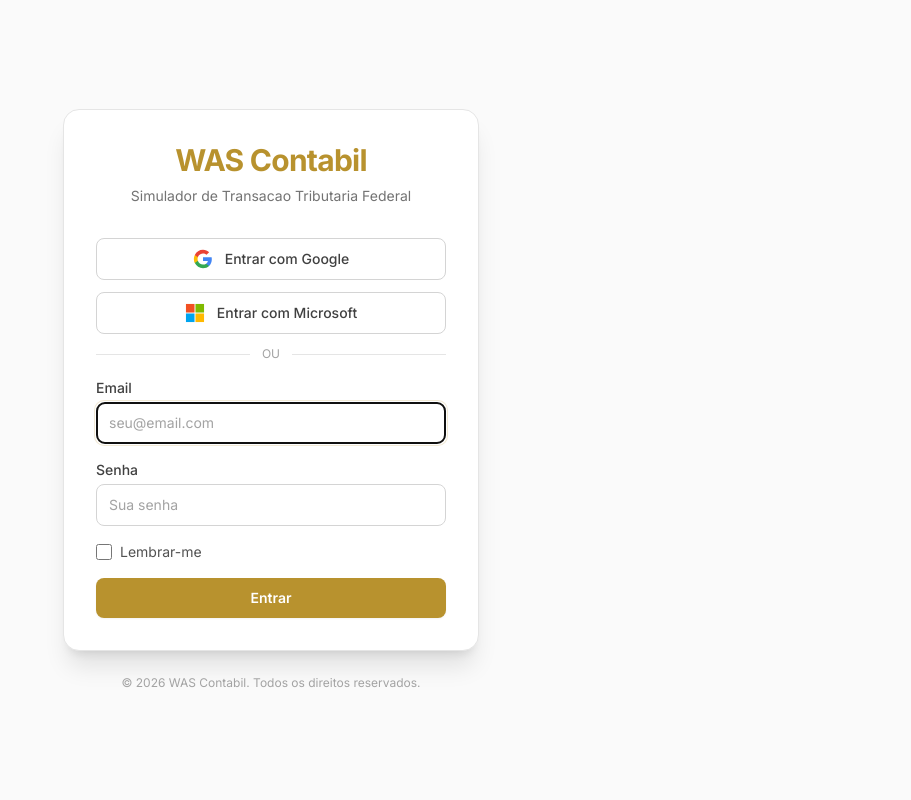
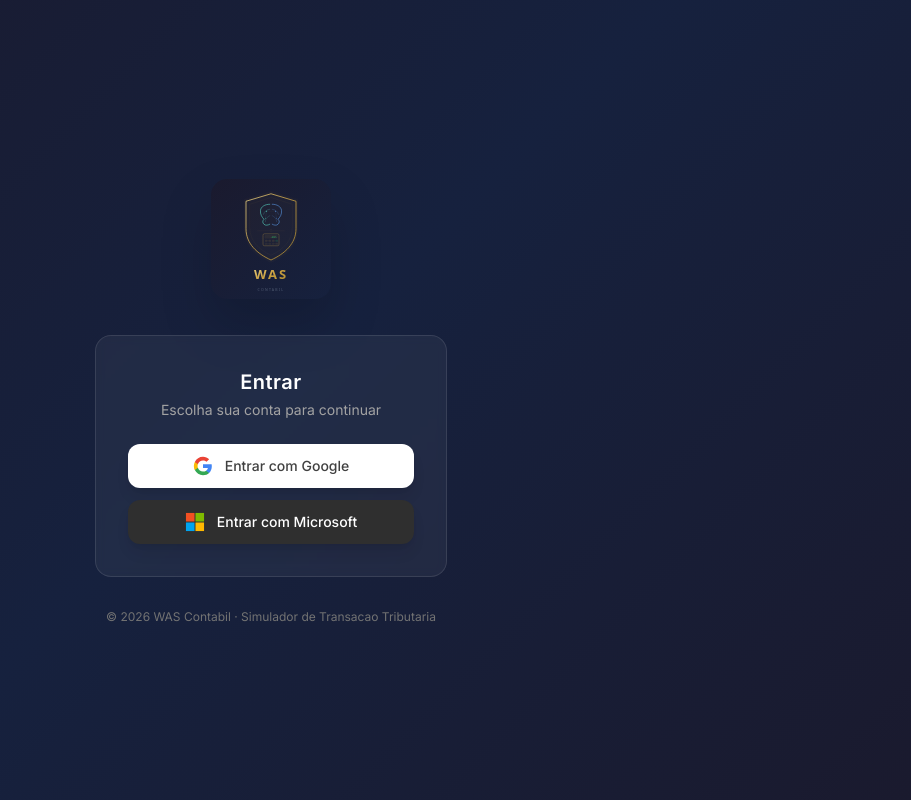
Before and after one commit to williamroot/was-contabil, a Django app: page /login/ in a window 1280 px wide. Shown: the whole page, without its empty margins (369-1280 px from the left). Run offline with Django 5.2, Linux system fonts and the light colour scheme; some libraries are stand-ins or nearby versions.

Commit message:
feat: tela de login com logo + navbar com favicon + remover login por senha
- Login: fundo escuro com gradiente, logo SVG centralizado, apenas OAuth
- Removido formulario de email/senha (somente Google e Microsoft)
- Botoes OAuth com estilo premium (branco Google, dark Microsoft)
- Navbar: favicon.svg ao lado do nome
- base.html: favicon.svg como icone do browser

```diff
--- a/templates/base.html
+++ b/templates/base.html
@@ -7,6 +7,7 @@
   <meta charset="UTF-8">
   <meta name="viewport" content="width=device-width, initial-scale=1.0">
   <title>{% block title %}WAS Contábil{% endblock %}</title>
+  <link rel="icon" type="image/svg+xml" href="{% static 'favicon.svg' %}">
 
   <!-- Google Fonts: Inter -->
   <link rel="preconnect" href="https://fonts.googleapis.com">
--- a/templates/components/_navbar.html
+++ b/templates/components/_navbar.html
@@ -1,3 +1,4 @@
+{% load static %}
 <!-- Navbar responsiva: dark bg, hamburger mobile, Alpine.js toggle -->
 <nav class="bg-surface-900 text-white shadow-lg" x-data="{ mobileOpen: false }">
   <div class="mx-auto max-w-7xl px-4 sm:px-6 lg:px-8">
@@ -5,8 +6,9 @@
 
       <!-- Logo -->
       <div class="flex-shrink-0">
-        <a href="{% url 'core:home' %}" class="flex items-center gap-2 group">
-          <span class="text-brand-400 font-bold text-xl tracking-tight group-hover:text-brand-300 transition-colors duration-200">
+        <a href="{% url 'core:home' %}" class="flex items-center gap-2.5 group">
+          <img src="{% static 'favicon.svg' %}" alt="" class="h-8 w-8">
+          <span class="text-brand-400 font-bold text-lg tracking-tight group-hover:text-brand-300 transition-colors duration-200">
             WAS Contábil
           </span>
         </a>
--- a/templates/core/login.html
+++ b/templates/core/login.html
@@ -1,36 +1,35 @@
 {% extends "base.html" %}
-{% load static %}
+{% load static socialaccount %}
 
 {% block title %}Entrar — WAS Contabil{% endblock %}
 
 {% block extra_head %}
 <style>
-  /* Esconde navbar e footer na pagina de login */
   nav, footer { display: none !important; }
   main { min-height: 100vh !important; display: flex; align-items: center; justify-content: center; }
+  body { background: linear-gradient(135deg, #1a1a2e 0%, #16213e 50%, #1a1a2e 100%) !important; }
 </style>
 {% endblock %}
 
 {% block content %}
-<div class="w-full max-w-md mx-auto px-4">
-  <!-- Card de login -->
-  <div class="bg-white dark:bg-surface-800 rounded-2xl shadow-xl border border-surface-200 dark:border-surface-700 p-6 sm:p-8">
+<div class="w-full max-w-sm mx-auto px-4">
+
   <!-- Logo -->
   <div class="text-center mb-8">
-      <h1 class="text-3xl font-bold text-brand-500 dark:text-brand-400 tracking-tight">
-        WAS Contabil
-      </h1>
-      <p class="mt-2 text-sm text-surface-500 dark:text-surface-400">
-        Simulador de Transacao Tributaria Federal
-      </p>
+    <img src="{% static 'logo.svg' %}" alt="WAS Contabil" class="h-32 w-32 mx-auto mb-4 drop-shadow-2xl">
   </div>
 
-    <!-- Botoes Social Login -->
-    <div class="space-y-3">
-      {% load socialaccount %}
+  <!-- Card -->
+  <div class="bg-white/5 backdrop-blur-sm rounded-2xl border border-white/10 p-8">
+
+    <div class="text-center mb-6">
+      <h1 class="text-xl font-semibold text-white tracking-wide">Entrar</h1>
+      <p class="mt-1 text-sm text-surface-400">Escolha sua conta para continuar</p>
+    </div>
+
     <!-- Google -->
     <a href="{% provider_login_url 'google' %}"
-         class="w-full inline-flex items-center justify-center gap-3 rounded-lg border border-surface-300 dark:border-surface-600 bg-white dark:bg-surface-900 px-4 py-2.5 text-sm font-medium text-surface-700 dark:text-surface-300 hover:bg-surface-50 dark:hover:bg-surface-800 transition-all duration-200">
+       class="w-full inline-flex items-center justify-center gap-3 rounded-xl bg-white px-4 py-3 text-sm font-medium text-surface-700 shadow-lg hover:shadow-xl hover:scale-[1.02] transition-all duration-200 mb-3">
       <svg class="h-5 w-5" viewBox="0 0 24 24">
         <path d="M22.56 12.25c0-.78-.07-1.53-.2-2.25H12v4.26h5.92a5.06 5.06 0 01-2.2 3.32v2.77h3.57c2.08-1.92 3.28-4.74 3.28-8.1z" fill="#4285F4"/>
         <path d="M12 23c2.97 0 5.46-.98 7.28-2.66l-3.57-2.77c-.98.66-2.23 1.06-3.71 1.06-2.86 0-5.29-1.93-6.16-4.53H2.18v2.84C3.99 20.53 7.7 23 12 23z" fill="#34A853"/>
@@ -40,9 +39,9 @@
       Entrar com Google
     </a>
 
-      <!-- Microsoft / Outlook -->
+    <!-- Microsoft -->
     <a href="{% provider_login_url 'microsoft' %}"
-         class="w-full inline-flex items-center justify-center gap-3 rounded-lg border border-surface-300 dark:border-surface-600 bg-white dark:bg-surface-900 px-4 py-2.5 text-sm font-medium text-surface-700 dark:text-surface-300 hover:bg-surface-50 dark:hover:bg-surface-800 transition-all duration-200">
+       class="w-full inline-flex items-center justify-center gap-3 rounded-xl bg-[#2f2f2f] px-4 py-3 text-sm font-medium text-white shadow-lg hover:shadow-xl hover:bg-[#3a3a3a] hover:scale-[1.02] transition-all duration-200">
       <svg class="h-5 w-5" viewBox="0 0 21 21">
         <rect x="1" y="1" width="9" height="9" fill="#f25022"/>
         <rect x="1" y="11" width="9" height="9" fill="#00a4ef"/>
@@ -52,63 +51,12 @@
       Entrar com Microsoft
     </a>
 
-      <!-- Separador -->
-      <div class="relative my-6">
-        <div class="absolute inset-0 flex items-center">
-          <div class="w-full border-t border-surface-200 dark:border-surface-700"></div>
-        </div>
-        <div class="relative flex justify-center text-xs uppercase">
-          <span class="bg-white dark:bg-surface-800 px-3 text-surface-400 dark:text-surface-500">ou</span>
-        </div>
-      </div>
-      <!-- Form email/senha -->
-      <form method="post" action="{% url 'account_login' %}" class="space-y-4">
-        {% csrf_token %}
-
-        {% if form.errors %}
-        <div class="rounded-lg bg-red-50 dark:bg-red-900/20 border border-red-200 dark:border-red-800 p-3">
-          <p class="text-sm text-red-700 dark:text-red-400">
-            Email ou senha incorretos. Tente novamente.
-          </p>
-        </div>
-        {% endif %}
-
-        <div>
-          <label for="id_login" class="block text-sm font-medium text-surface-700 dark:text-surface-300 mb-1">
-            Email
-          </label>
-          <input type="email" id="id_login" name="login" required autofocus
-                 placeholder="seu@email.com"
-                 class="w-full rounded-lg border border-surface-300 dark:border-surface-600 bg-white dark:bg-surface-900 px-3 py-2.5 text-sm text-surface-900 dark:text-surface-100 placeholder-surface-400 dark:placeholder-surface-500 focus:border-brand-500 focus:ring-2 focus:ring-brand-500/20 transition-all duration-200">
   </div>
 
-        <div>
-          <label for="id_password" class="block text-sm font-medium text-surface-700 dark:text-surface-300 mb-1">
-            Senha
-          </label>
-          <input type="password" id="id_password" name="password" required
-                 placeholder="Sua senha"
-                 class="w-full rounded-lg border border-surface-300 dark:border-surface-600 bg-white dark:bg-surface-900 px-3 py-2.5 text-sm text-surface-900 dark:text-surface-100 placeholder-surface-400 dark:placeholder-surface-500 focus:border-brand-500 focus:ring-2 focus:ring-brand-500/20 transition-all duration-200">
-        </div>
+  <!-- Rodape -->
+  <p class="mt-8 text-center text-xs text-surface-500">
+    &copy; 2026 WAS Contabil &middot; Simulador de Transacao Tributaria
+  </p>
 
-        <div class="flex items-center">
-          <label class="inline-flex items-center gap-2 cursor-pointer">
-            <input type="checkbox" name="remember" class="h-4 w-4 rounded border-surface-300 dark:border-surface-600 text-brand-500 focus:ring-brand-500">
-            <span class="text-sm text-surface-600 dark:text-surface-400">Lembrar-me</span>
-          </label>
-        </div>
-
-        <button type="submit"
-                class="w-full rounded-lg bg-brand-500 px-4 py-2.5 text-sm font-semibold text-white shadow-sm hover:bg-brand-600 focus:outline-none focus:ring-2 focus:ring-brand-500/50 transition-all duration-200">
-          Entrar
-        </button>
-      </form>
-    </div>
-  </div>
-
-  <!-- Rodape discreto -->
-  <p class="mt-6 text-center text-xs text-surface-400 dark:text-surface-500">
-    &copy; 2026 WAS Contabil. Todos os direitos reservados.
-  </p>
 </div>
 {% endblock %}
```
Lines whose indentation alone changed are shown as unchanged.
